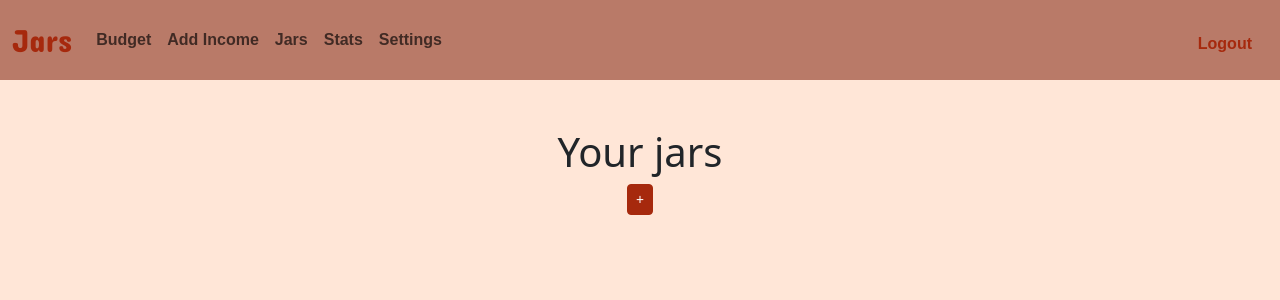
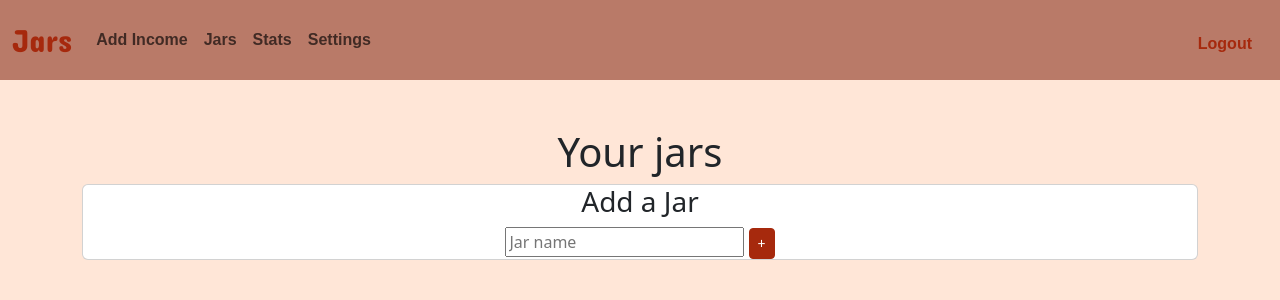
Before and after one commit to daisof06-git/Final-project-CS50, a Flask app: page /jars in a window 1280 px wide. Shown: the top 300 px of the page. Run offline with Flask 3, Linux system fonts and the light colour scheme; a user stored in the database is signed in; some libraries are stand-ins or nearby versions; some web fonts are replaced.

Commit message:
jars page, addition and deletion

```diff
--- a/app.py
+++ b/app.py
@@ -216,6 +216,27 @@ def budget():
         flash("Must insert a valid action", "error")
         return redirect("/budget")
 
+@app.route("/add", methods = ["POST"])
+@login_required
+def add():
+    user_id = session["user_id"]
+    name = request.form.get("name")
+    db.execute("INSERT INTO jars (user_id, jar_name, amount) VALUES (?,?,0)", user_id, name)
+    flash("Jar successfully added!")
+    return redirect("/jars")
+
+@app.route("/delete", methods =["POST"])
+@login_required
+def delete():
+    user_id = session["user_id"]
+    id = request.form.get("jar_id")
+    if id:
+        db.execute("DELETE * from jars WHERE id = ? AND user_id = ?", id, user_id)
+        flash("Jar successfully deleted!", "success")
+    else:
+        flash("There has been a problem!", "error")
+    return redirect("/jars")
+
 
 @app.route("/stats", methods = ["GET", "POST"])
 @login_required
--- a/schema.sql
+++ b/schema.sql
@@ -10,7 +10,6 @@ CREATE TABLE jars(
     id INTEGER PRIMARY KEY AUTOINCREMENT NOT NULL,
     user_id INTEGER NOT NULL,
     jar_name TEXT NOT NULL,
-    income BOOLEAN DEFAULT FALSE,
     amount NUMERIC,
     FOREIGN KEY(user_id) REFERENCES users(id));
 
--- a/templates/jars.html
+++ b/templates/jars.html
@@ -9,7 +9,17 @@
     <div class = "jars-list">
         {% for jar in jars %}
         <button type="button" class="btn btn-primary btn-sm" disabled>{{jar.jar_name}}</button>
+        <form action ="/delete" method = "post">
+            <input name = "id" type = "hidden" value="{{jar.id}}">
+            <button type = "submit">Delete</button>
+        </form>
         {% endfor %}
-        <button type="button" class="btn btn-primary btn-sm" name = "add">+</button>
+
     </div>
+    <div class = "card">
+        <h3>Add a Jar</h3>
+        <form action = "/add" method="post">
+            <input autocomplete="off" name = "name" placeholder = "Jar name" type = "text">
+            <button type="button" class="btn btn-primary btn-sm" name = "add">+</button>
+        </form>
 {% endblock %}
--- a/templates/layout.html
+++ b/templates/layout.html
@@ -25,9 +25,6 @@
                 <div class="collapse navbar-collapse" id="navbar">
                     {% if session["user_id"] %}
                         <ul class="navbar-nav mr-auto">
-                            <li class = "nav-item">
-                                <a class="nav-link" href="/budget">Budget</a>
-                            </li>
                             <li class = "nav-item">
                                 <a class="nav-link" href="/income">Add Income</a>
                             </li>
```
Also changed, not shown: budget.db, templates/budget.html (added), 2 other files.
